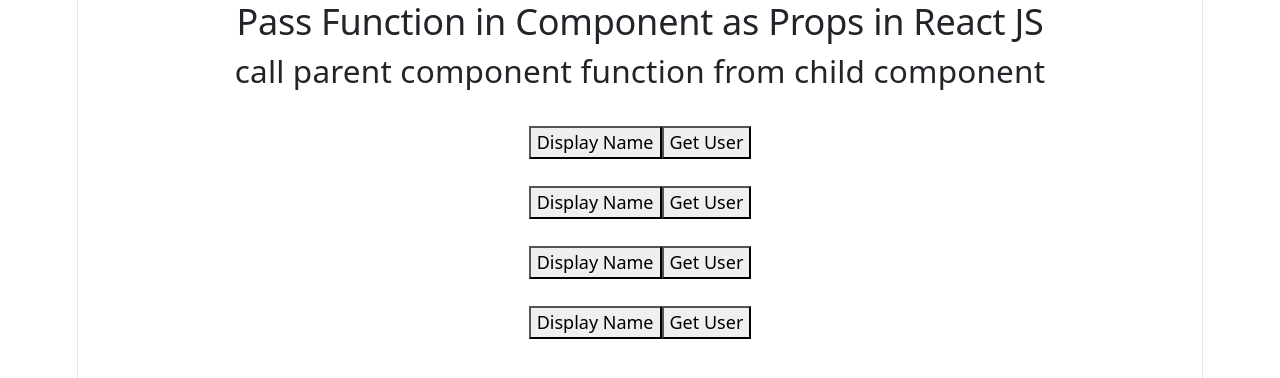
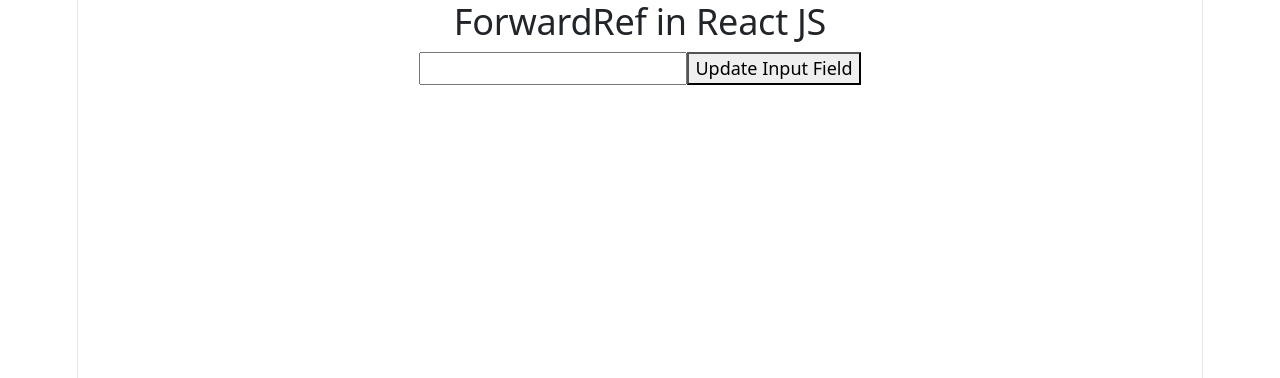
Before and after one commit to vivek2991/react-demo, a React (Vite) app: page / in a window 1280 px wide. Shown: the top 378 px of the page. Built offline with nearby package versions, Linux system fonts and the light colour scheme.

Commit message:
ForwardRef in React JS App-30, UserInput-30

```diff
--- /dev/null
+++ b/src/App-30.jsx
@@ -0,0 +1,25 @@
+import { useRef } from "react"
+import UserInput from "./UserInput-30";
+
+function App30(){
+
+    const inputRef = useRef(null);
+
+    const updateInput=()=>{
+        console.log(inputRef);
+        inputRef.current.value=1000;
+        inputRef.current.focus();
+        inputRef.current.style.color = 'red';
+
+    }
+
+    return(
+        <div>
+            <h2>ForwardRef in React JS</h2>
+            <UserInput ref={inputRef}/>
+            <button onClick={updateInput}>Update Input Field </button>
+        </div>
+    )
+}
+
+export default App30
--- /dev/null
+++ b/src/UserInput-30.jsx
@@ -0,0 +1,20 @@
+// import { forwardRef } from "react"
+
+// const UserInput=(props, ref)=>{
+//     return(
+//         <div>
+//             <input ref={ref} type="text" />
+//         </div>
+//     )
+// }
+
+// export default forwardRef(UserInput);
+
+// this will work after react 19 above was not supported now
+const UserInput=(props)=>{
+    return(
+        <input type="text" ref={props.ref}/>
+    )
+}
+
+export default UserInput;
--- a/src/main.jsx
+++ b/src/main.jsx
@@ -33,6 +33,7 @@
 import App27 from './App-27.jsx'
 import App28 from './App-28.jsx'
 import App29 from './App-29.jsx'
+import App30 from './App-30.jsx'
 
 createRoot(document.getElementById('root')).render(
   <StrictMode>
@@ -123,7 +124,10 @@
     {/* <App28 /> */}
 
     {/* Pass Function in Component as Props in React JS */}
-    <App29 />
+    {/* <App29 /> */}
+
+    {/* ForwardRef in React JS */}
+    <App30 />
 
   </StrictMode>,
 )
```
